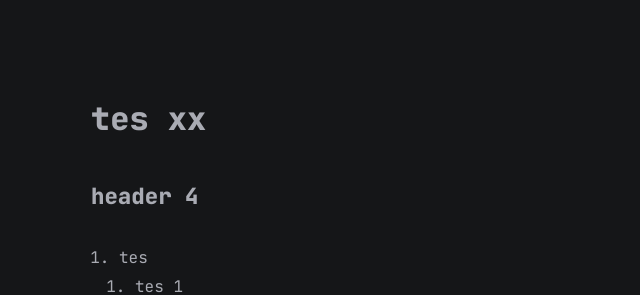
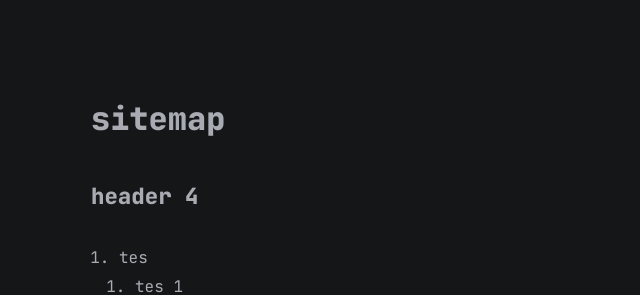
Before and after one commit to angganesia/angganesia.github.io, a Jekyll site: the page built from _pages/sitemaps.md, in a window 1280 px wide. Shown: the part 339-634 px from the top of the page, without its empty margins (224-864 px from the left). Built offline with Jekyll 4.4.1, drawn with Linux system fonts in a browser that asks for light colours; comment, search, counter and statistics services are not loaded.

Commit message:
update sitemaps.md

```diff
--- a/_pages/sitemaps.md
+++ b/_pages/sitemaps.md
@@ -4,7 +4,7 @@ categories: [catatan]
 permalink: /sitemap/
 ---
 
-# tes xx
+# {{page.title}}
 #### header 4
 1. tes
     1. tes 1
```
